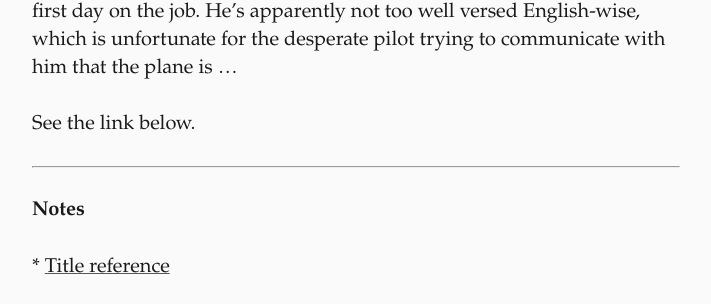
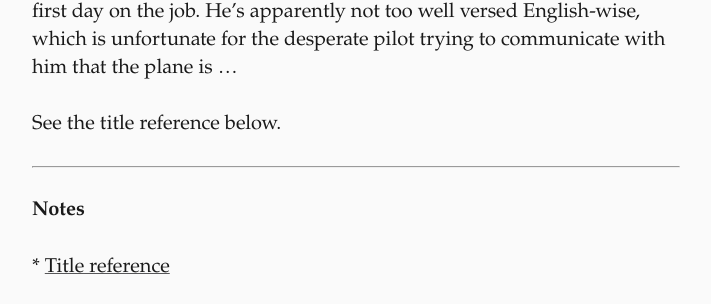
Before and after one commit to hashdag/hashdag.github.io, a Jekyll site: the page built from _posts/2021-05-05-syncing.md, in a window 1280 px wide and 900 px high, scrolled down 5591 px. Shown: the part 365-669 px from the top of the window, without its empty margins (284-995 px from the left). Built offline with Jekyll 4.4.1, drawn with Linux system fonts in a browser that asks for light colours.

Commit message:
Update 2021-05-05-syncing.md

```diff
--- a/_posts/2021-05-05-syncing.md
+++ b/_posts/2021-05-05-syncing.md
@@ -70,7 +70,7 @@ My not-novel suggestion to scale up Nakamoto Consensus:
 
 The best ad in the history of ads is picturing a coast guard trainee on his first day on the job. He’s apparently not too well versed English-wise, which is unfortunate for the desperate pilot trying to communicate with him that the plane is ...
 
-See the link below.
+See the title reference below.
 
 ---
 <br>
```
